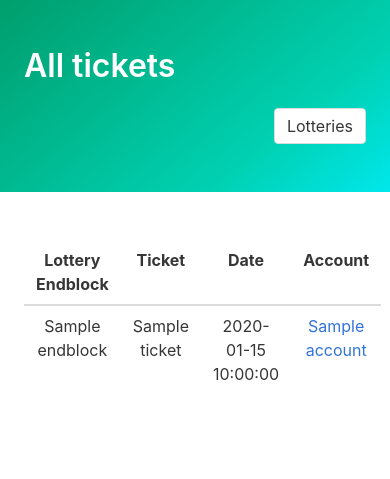
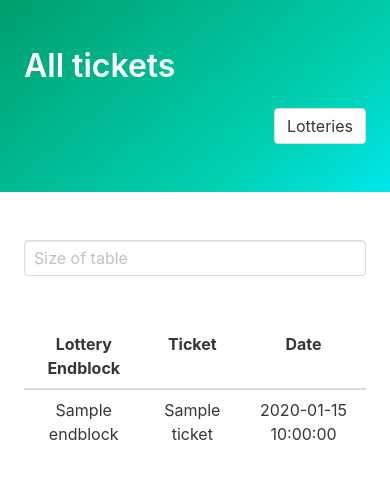
Before and after one commit to FrilledShark/NanoLottery, a Flask app: template templates/ticket.html in a window 390 px wide. Shown: the part 52-531 px from the top of the page. Run offline with Flask 2, Linux system fonts and the light colour scheme; the template is opened without the code that fills it: most values are stand-ins (such as "Sample title", 1, 10 or a date in 2020).

Commit message:
Mobile compatibility and tablesize set.
Signed-off-by: FrilledShark <frilledshark@tuta.io>

```diff
--- a/app.py
+++ b/app.py
@@ -1,4 +1,4 @@
-from flask import Flask, render_template
+from flask import Flask, render_template, request
 from modules.database import Ticket, Lottery, tables, db
 from decimal import Decimal
 from modules.fair import last_blockchain
@@ -11,10 +11,18 @@ with open(filename, 'r') as file:
 
 
 app = Flask(__name__)
-
+def limit_table_size(table):
+    table_size=100
+    if request:
+        if request.args:
+            table_size = int(request.args["size"])
+    if len(table) > table_size:
+        return table[:table_size]
+    return table
 
 @app.route('/', methods=['GET', 'POST'])
 def index():
+
     for lottery in Lottery.select().order_by(Lottery.endblock.desc()):
         lottery = lottery
         break
@@ -25,15 +33,16 @@ def index():
         pot += Decimal("0.01")
 
     # Calculating remaining time
-
     remaining_blocks = lottery.endblock - last_blockchain() - config["block_limit"]
 
     remaining_time = remaining_blocks*10
     table = []
     for ticket in lottery.tickets.order_by(Ticket.time.desc()):
         ticket_info = {"date": str(ticket.time)[:19], "ticket": ticket.ticket, "account": ticket.account,
-                       "endblock": ticket.lottery.endblock}
+                       "endblock": ticket.lottery.endblock, "hash": ticket.hash}
         table.append(ticket_info)
+
+    table = limit_table_size(table)
 
     return render_template("index.html", pot=pot, time=remaining_time,
                            account=config["account"], table=table, endblock=lottery.endblock)
@@ -51,6 +60,8 @@ def lotteries():
                        "pot": pot, "roll": lottery.roll, "winner": lottery.winner}
         lottery_table.append(lottery_dir)
 
+        lottery_table = limit_table_size(lottery_table)
+
     return render_template("lottery.html", lottery_table=lottery_table)
 
 
@@ -63,6 +74,8 @@ def tickets():
                       "time": str(ticket.time)[:19], "account": ticket.account, "hash": ticket.hash}
         ticket_table.append(ticket_dir)
 
+    ticket_table = limit_table_size(ticket_table)
+
     return render_template("ticket.html", ticket_table=ticket_table)
 
 
--- a/templates/index.html
+++ b/templates/index.html
@@ -104,7 +104,7 @@
             <div class="columns">
                 <div class="column">
                     <form action="/" method="get">
-                        <input class="input" type="text" name="size" placeholder="(WIP) Size of table"><br>
+                        <input class="input" type="text" name="size" placeholder="Size of table"><br>
                     </form>
                 </div>
                 <div class="column is-three-quarters"></div>
@@ -118,7 +118,7 @@
                         <th style="text-align: center;">Endblock</th>
                         <th style="text-align: center;">Date</th>
                         <th style="text-align: center;">Tickets</th>
-                        <th style="text-align: center;">Address</th>
+                        <th class="is-hidden-mobile" style="text-align: center;">Address</th>
                     </tr>
                   </thead>
                 <tbody>
@@ -127,7 +127,7 @@
                         <td style="text-align: center;">{{row.endblock}}</td>
                         <td style="text-align: center;">{{row.date}}</td>
                         <td style="text-align: center;">{{row.ticket}}</td>
-                        <td style="text-align: center;"><a href="{{ row.link }}">{{row.account}}</a></td>
+                        <td class="is-hidden-mobile" style="text-align: center;"><a href="https://www.nanode.co/block/{{row.hash}}">{{row.account}}</a></td>
                     </tr>
                 {% endfor %}
 
--- a/templates/ticket.html
+++ b/templates/ticket.html
@@ -56,13 +56,21 @@
 
 <section class="section">
     <div class="container">
+        <div class="columns">
+            <div class="column">
+                <form action="/ticket" method="get">
+                    <input class="input" type="text" name="size" placeholder="Size of table"><br>
+                </form>
+            </div>
+            <div class="column is-three-quarters"></div>
+        </div>
         <table class="table is-fullwidth is-hoverable">
             <thead>
                 <tr>
                     <th style="text-align: center;">Lottery Endblock</th>
                     <th style="text-align: center;">Ticket</th>
                     <th style="text-align: center;">Date</th>
-                    <th style="text-align: center;">Account</th>
+                    <th class="is-hidden-mobile" style="text-align: center;">Account</th>
                 </tr>
               </thead>
             <tbody>
@@ -71,7 +79,7 @@
                     <td style="text-align: center;">{{row.endblock}}</td>
                     <td style="text-align: center;">{{row.ticket}}</td>
                     <td style="text-align: center;">{{row.time}}</td>
-                    <td style="text-align: center;"><a href="https://www.nanode.co/block/{{row.hash}}">{{row.account}}</a></td>
+                    <td class="is-hidden-mobile" style="text-align: center;"><a href="https://www.nanode.co/block/{{row.hash}}">{{row.account}}</a></td>
                 </tr>
             {% endfor %}
             </tbody>
```
Also changed, not shown: templates/lottery.html (+10 -2 lines).
